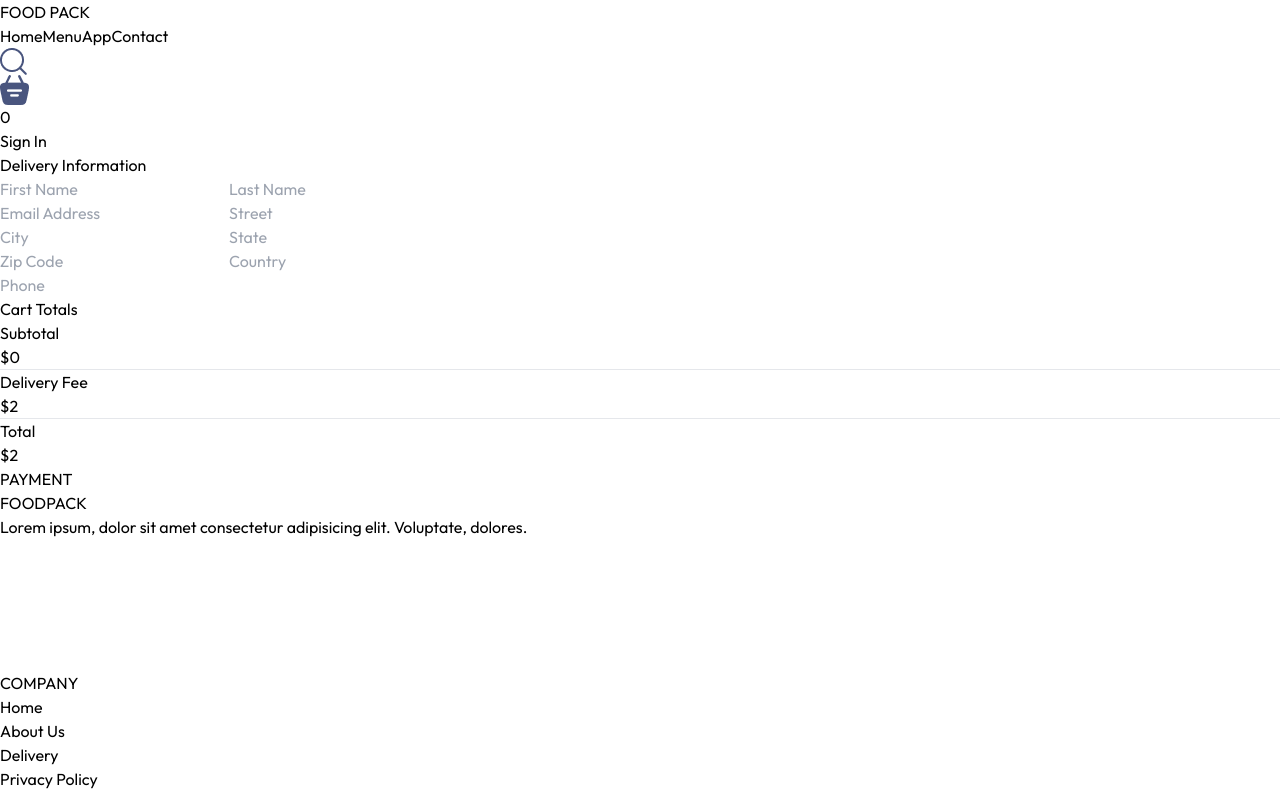
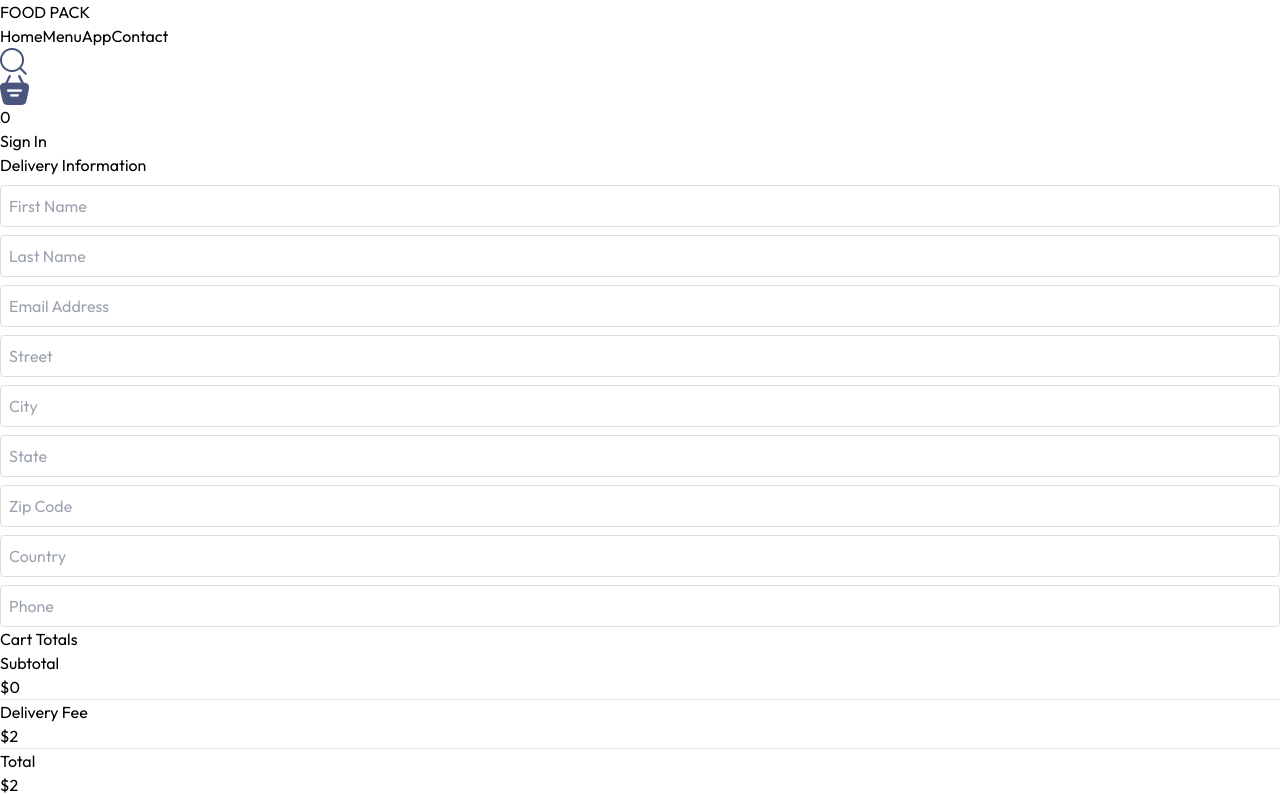
Before and after one commit to riyadhbd2/food-kingdom, a React (Vite) app in the folder client/: page /order in a window 1280 px wide. Shown: the top 795 px of the page. Built offline with nearby package versions, Linux system fonts and the light colour scheme.

Commit message:
order page added

```diff
--- a/client/src/pages/PlaceOrder.jsx
+++ b/client/src/pages/PlaceOrder.jsx
@@ -3,31 +3,39 @@ import { StoreContext } from "../context/StoreContext";
 
 const PlaceOrder = () => {
   const { getTotalCartAmount } = useContext(StoreContext);
+
   return (
-    <form className="">
-      {/* left side */}
-      <div>
-        <p>Delivery Information</p>
-        <div>
-          <input type="text" placeholder="First Name" />
-          <input type="text" placeholder="Last Name " />
+    <form className="flex flex-wrap items-start justify-center gap-12 mt-12 px-4">
+      {/* Left Side - Delivery Information */}
+      <div className="w-full md:w-2/4 lg:w-2/5 bg-white p-6 rounded-lg shadow-md">
+        <p className="text-lg font-semibold mb-4">Delivery Information</p>
+
+        <div className="flex flex-wrap gap-4">
+          <input className="input-style" type="text" placeholder="First Name" />
+          <input className="input-style" type="text" placeholder="Last Name" />
         </div>
-        <input type="email" placeholder="Email Address" />
-        <input type="text" placeholder="Street" />
-        <div>
-          <input type="text" placeholder="City" />
-          <input type="text" placeholder="State" />
+
+        <input className="input-style" type="email" placeholder="Email Address" />
+        <input className="input-style" type="text" placeholder="Street" />
+
+        {/* City & State Flex Container */}
+        <div className="flex gap-4">
+          <input className="input-style flex-1" type="text" placeholder="City" />
+          <input className="input-style flex-1" type="text" placeholder="State" />
         </div>
-        <div>
-          <input type="text" placeholder="Zip Code" />
-          <input type="text" placeholder="Country" />
+
+        {/* Zip Code & Country Flex Container */}
+        <div className="flex gap-4">
+          <input className="input-style flex-1" type="text" placeholder="Zip Code" />
+          <input className="input-style flex-1" type="text" placeholder="Country" />
         </div>
-        <input type="text" placeholder="Phone" />
+
+        <input className="input-style" type="text" placeholder="Phone" />
       </div>
-      {/* right side */}
-      <div>
-        <div className="w-full md:2/4 lg:w-2/5 bg-white p-6 rounded-lg shadow-md flex flex-col space-y-4">
-          <h2 className="text-xl font-semibold">Cart Totals</h2>
+
+      {/* Right Side - Cart Summary */}
+      <div className="w-full md:w-2/4 lg:w-1/3 bg-white p-6 rounded-lg shadow-md">
+        <h2 className="text-xl font-semibold mb-4">Cart Totals</h2>
 
         <div className="space-y-2">
           <div className="flex justify-between text-gray-600">
@@ -37,7 +45,7 @@ const PlaceOrder = () => {
           <hr />
           <div className="flex justify-between text-gray-600">
             <p>Delivery Fee</p>
-              <p>${2}</p>
+            <p>$2</p>
           </div>
           <hr />
           <div className="flex justify-between font-semibold text-gray-800">
@@ -46,11 +54,21 @@ const PlaceOrder = () => {
           </div>
         </div>
 
-          <button className="bg-blue-600 text-white py-2 px-4 rounded-lg hover:bg-blue-700 transition">
+        <button className="w-full bg-blue-600 text-white py-2 px-4 rounded-lg hover:bg-blue-700 transition mt-4">
           PAYMENT
         </button>
       </div>
-      </div>
+
+      {/* Tailwind Input Styling */}
+      <style jsx>{`
+        .input-style {
+          width: 100%;
+          padding: 8px;
+          margin-top: 8px;
+          border: 1px solid #ddd;
+          border-radius: 4px;
+        }
+      `}</style>
     </form>
   );
 };
```
Lines whose indentation alone changed are shown as unchanged.
